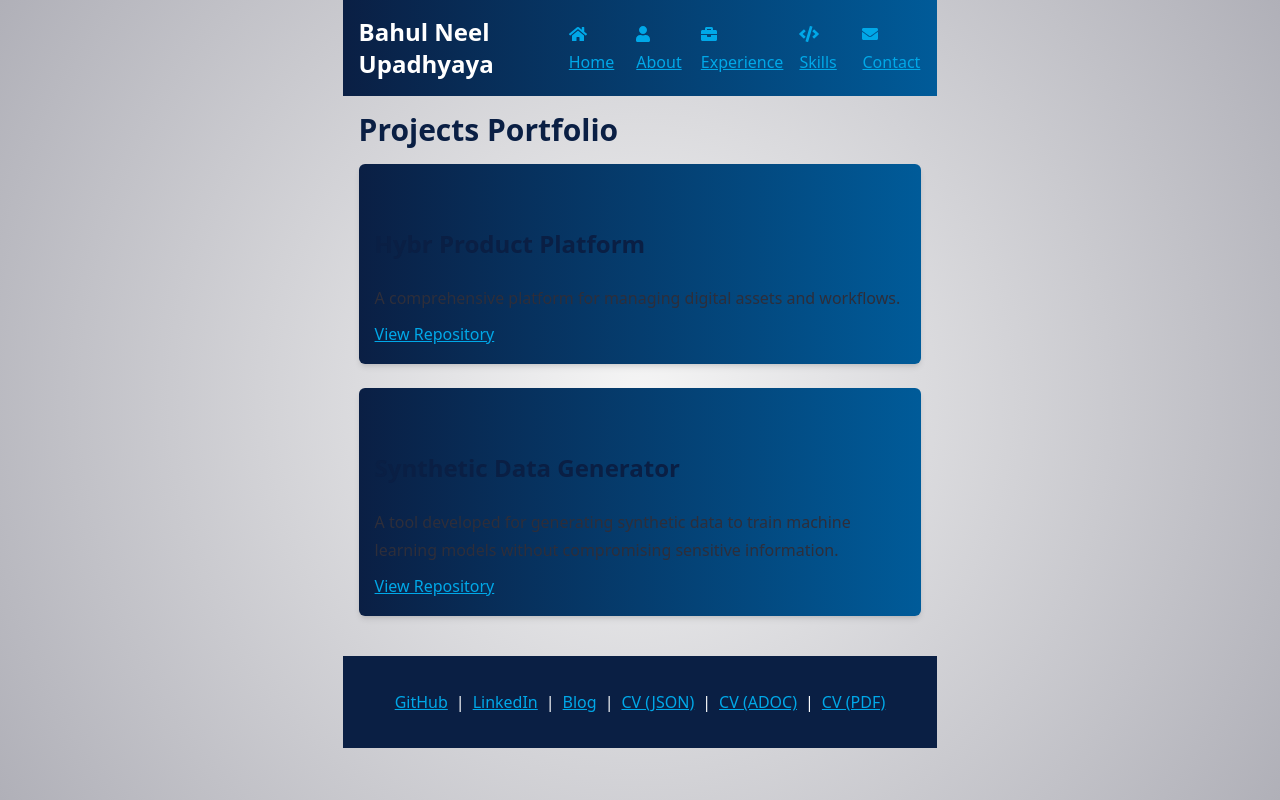
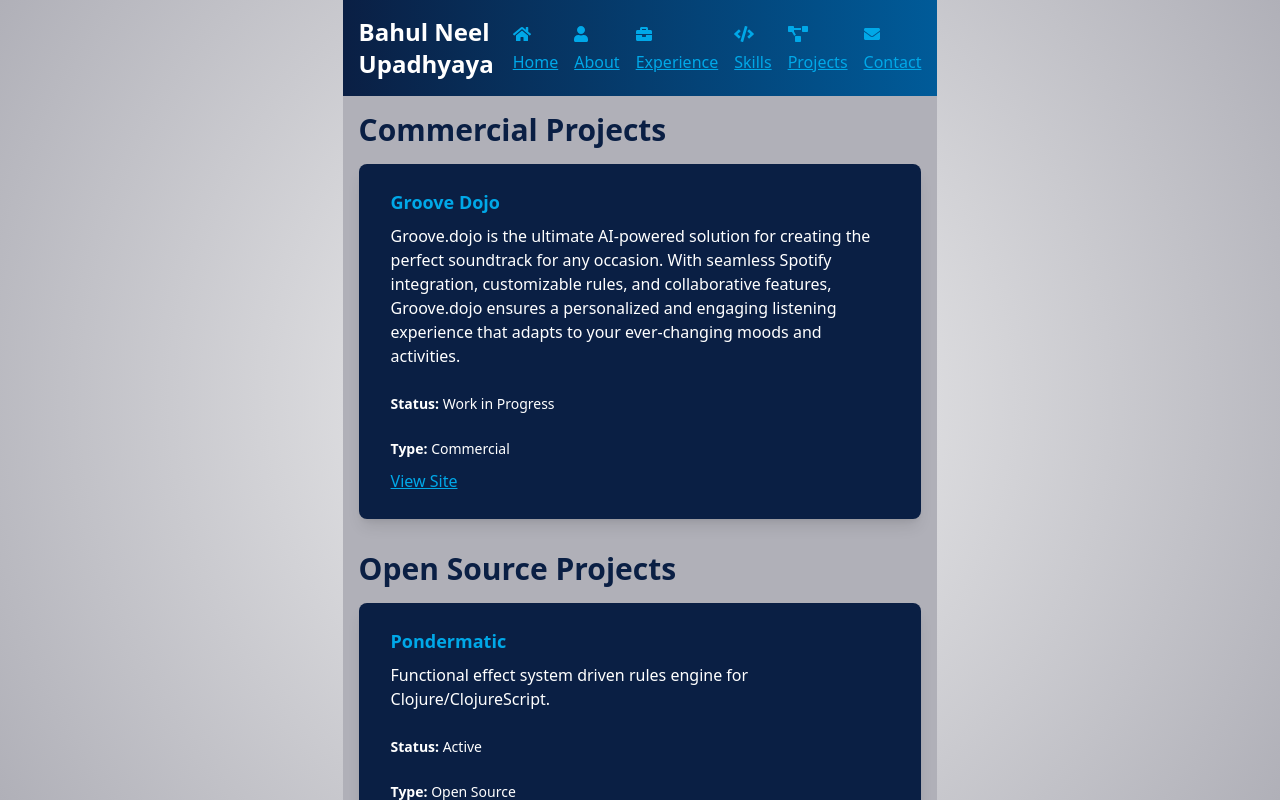
Before and after one commit to bahulneel/bahulneel.github.io, a Next.js app: page /projects in a window 1280 px wide. Shown: the top 800 px of the page. Built offline with nearby package versions, Linux system fonts and the light colour scheme.

Commit message:
Add Projects

```diff
--- a/components/Header.js
+++ b/components/Header.js
@@ -2,7 +2,7 @@
 import Link from 'next/link';
 import { useState } from 'react';
 import { FontAwesomeIcon } from '@fortawesome/react-fontawesome';
-import { faHome, faUser, faBriefcase, faCode, faEnvelope, faBars, faTimes } from '@fortawesome/free-solid-svg-icons';
+import { faHome, faUser, faBriefcase, faCode, faEnvelope, faBars, faTimes, faProjectDiagram } from '@fortawesome/free-solid-svg-icons';
 import cv from '../public/cv.json'; // Import cv.json to access data
 
 function Header() {
@@ -18,11 +18,12 @@ function Header() {
             <FontAwesomeIcon icon={faTimes} />
           </button>
           <div className="flex-col md:flex-row md:flex space-x-0 md:space-x-4">
-            <Link href="/" legacyBehavior><a className="hover:text-accent-white text-accent-lightBlue block md:inline flex items-center" itemProp="url"><FontAwesomeIcon icon={faHome} className="mr-2" />Home</a></Link>
-            <Link href="/about" legacyBehavior><a className="hover:text-accent-white text-accent-lightBlue block md:inline flex items-center" itemProp="url"><FontAwesomeIcon icon={faUser} className="mr-2" />About</a></Link>
-            <Link href="/experience" legacyBehavior><a className="hover:text-accent-white text-accent-lightBlue block md:inline flex items-center" itemProp="url"><FontAwesomeIcon icon={faBriefcase} className="mr-2" />Experience</a></Link>
-            <Link href="/skills" legacyBehavior><a className="hover:text-accent-white text-accent-lightBlue block md:inline flex items-center" itemProp="url"><FontAwesomeIcon icon={faCode} className="mr-2" />Skills</a></Link>
-            <Link href="/contact" legacyBehavior><a className="hover:text-accent-white text-accent-lightBlue block md:inline flex items-center" itemProp="url"><FontAwesomeIcon icon={faEnvelope} className="mr-2" />Contact</a></Link>
+            <Link href="/" legacyBehavior><a className="hover:text-accent-white text-accent-lightBlue md:inline flex items-center" itemProp="url"><FontAwesomeIcon icon={faHome} className="mr-2" />Home</a></Link>
+            <Link href="/about" legacyBehavior><a className="hover:text-accent-white text-accent-lightBlue md:inline flex items-center" itemProp="url"><FontAwesomeIcon icon={faUser} className="mr-2" />About</a></Link>
+            <Link href="/experience" legacyBehavior><a className="hover:text-accent-white text-accent-lightBlue md:inline flex items-center" itemProp="url"><FontAwesomeIcon icon={faBriefcase} className="mr-2" />Experience</a></Link>
+            <Link href="/skills" legacyBehavior><a className="hover:text-accent-white text-accent-lightBlue md:inline flex items-center" itemProp="url"><FontAwesomeIcon icon={faCode} className="mr-2" />Skills</a></Link>
+            <Link href="/projects" legacyBehavior><a className="hover:text-accent-white text-accent-lightBlue md:inline flex items-center" itemProp="url"><FontAwesomeIcon icon={faProjectDiagram} className="mr-2" />Projects</a></Link>
+            <Link href="/contact" legacyBehavior><a className="hover:text-accent-white text-accent-lightBlue md:inline flex items-center" itemProp="url"><FontAwesomeIcon icon={faEnvelope} className="mr-2" />Contact</a></Link>
           </div>
         </div>
         <button className={`text-accent-lightBlue md:hidden ${isMenuOpen ? 'hidden' : 'block'}`} onClick={() => setIsMenuOpen(!isMenuOpen)} aria-label="Open Menu">
--- /dev/null
+++ b/components/ProjectEntry.js
@@ -0,0 +1,15 @@
+import React from 'react';
+
+const ProjectEntry = ({ title, description, repoLink, status, type }) => {
+  return (
+    <div className="bg-primary-darkBlue px-8 py-6 rounded-lg shadow-lg mb-8 text-accent-white flex flex-col" itemscope itemtype="http://schema.org/CreativeWork">
+      <h2 className="text-accent-lightBlue text-lg mb-2 mt-0" itemprop="name">{title}</h2>
+      <p className="text-base mb-2" itemprop="description">{description}</p>
+      <p className="text-sm mb-2"><strong>Status:</strong> <span itemprop="creativeWorkStatus">{status}</span></p>
+      <p className="text-sm mb-2"><strong>Type:</strong> <span itemprop="genre">{type}</span></p>
+      <a href={repoLink} className="hover:underline" itemprop="url">{type === 'Commercial' ? 'View Site' : 'View Repository'}</a>
+    </div>
+  );
+};
+
+export default ProjectEntry;
--- a/pages/index.js
+++ b/pages/index.js
@@ -1,5 +1,4 @@
 // Home Page content
-import Head from 'next/head';
 import Person from '../components/Person';
 import cv from '../public/cv.json';
 
--- a/pages/projects.js
+++ b/pages/projects.js
@@ -1,25 +1,45 @@
 // Projects content
 import Head from 'next/head';
+import ProjectEntry from '../components/ProjectEntry';
+import cv from '../public/cv.json';
 
 function Page() {
+  // Group projects by type and status, with active projects first
+  const groupedProjects = cv.projects.reduce((acc, project) => {
+    const { type, status } = project;
+    if (!acc[type]) acc[type] = { Active: [], WIP: [], Others: [] };
+    acc[type][status === 'Active' ? 'Active' : status === 'Work in Progress' ? 'WIP' : 'Others'].push(project);
+    return acc;
+  }, {});
+
   return (
-    <div className="mx-auto p-4">
+    <div className="mx-auto p-4 bg-secondary-lightGray" itemscope itemType="http://schema.org/Person" itemID={`${cv.basics.name}`}>
       <Head>
         <title>Projects</title>
       </Head>
-      <h1 className="text-3xl font-bold mb-4">Projects Portfolio</h1>
-      <div className="mb-6 bg-gradient-to-r from-gradient-start to-gradient-end p-4 rounded-md shadow-md">
-        <h2 className="text-2xl font-semibold">Hybr Product Platform</h2>
-        <p className="mb-2">A comprehensive platform for managing digital assets and workflows.</p>
-        <a href="https://github.com/bahulneel/hybr-platform" className="hover:underline">View Repository</a>
-      </div>
-      <div className="mb-6 bg-gradient-to-r from-gradient-start to-gradient-end p-4 rounded-md shadow-md">
-        <h2 className="text-2xl font-semibold">Synthetic Data Generator</h2>
-        <p className="mb-2">A tool developed for generating synthetic data to train machine learning models without compromising sensitive information.</p>
-        <a href="https://github.com/bahulneel/synthetic-data-generator" className="hover:underline">View Repository</a>
-      </div>
-      {/* Additional projects can be added here in a similar format */}
+      {['Commercial', 'Open Source'].map((type) => (
+        <div key={type}>
+          <h1 className="text-3xl font-bold mb-4">{type} Projects</h1>
+          {['Active', 'WIP', 'Others'].map((status) => (
+            groupedProjects[type][status].length > 0 && (
+              <div key={status}>
+                {groupedProjects[type][status].map((project, index) => (
+                  <ProjectEntry
+                    key={index}
+                    title={project.title}
+                    description={project.description}
+                    repoLink={project.repoLink}
+                    status={project.status}
+                    type={project.type}
+                  />
+                ))}
+              </div>
+            )
+          ))}
+        </div>
+      ))}
     </div>
   );
 }
+
 export default Page;
--- a/public/cv.json
+++ b/public/cv.json
@@ -140,6 +140,50 @@
         "Implemented Bloom filters in Clojure/ClojureScript for efficient data querying.",
         "Created a functional effect system driven rules engine for Clojure/ClojureScript."
       ]
+    }
+  ],
+  "projects": [
+    {
+      "title": "Pondermatic",
+      "description": "Functional effect system driven rules engine for Clojure/ClojureScript.",
+      "repoLink": "https://github.com/totalperspective/pondermatic",
+      "status": "Active",
+      "type": "Open Source"
+    },
+    {
+      "title": "Oolon",
+      "description": "Bloom implementation for Clojure/ClojureScript leaning on Datomic datalog.",
+      "repoLink": "https://github.com/totalperspective/oolon",
+      "status": "Superseded",
+      "type": "Open Source"
+    },
+    {
+      "title": "JeltzJS",
+      "description": "Unlock Vogonian Precision: Craft Fluent APIs with JeltzJS.",
+      "repoLink": "https://github.com/totalperspective/jeltz-js",
+      "status": "Work in Progress",
+      "type": "Open Source"
+    },
+    {
+      "title": "Nuxt Fluree",
+      "description": "Nuxt module for the Fluree graph database.",
+      "repoLink": "https://github.com/totalperspective/nuxt-fluree",
+      "status": "Active",
+      "type": "Open Source"
+    },
+    {
+      "title": "Bartfast",
+      "description": "Bartfast is a design language builder, emphasizing clarity, modularity, and reusability in digital design.",
+      "repoLink": "https://github.com/totalperspective/bartfast",
+      "status": "Work in Progress",
+      "type": "Open Source"
+    },
+    {
+      "title": "Groove Dojo",
+      "description": "Groove.dojo is the ultimate AI-powered solution for creating the perfect soundtrack for any occasion. With seamless Spotify integration, customizable rules, and collaborative features, Groove.dojo ensures a personalized and engaging listening experience that adapts to your ever-changing moods and activities.",
+      "repoLink": "https://www.groovedojo.app",
+      "status": "Work in Progress",
+      "type": "Commercial"
     }
   ],
   "education": [
--- a/tailwind.config.js
+++ b/tailwind.config.js
@@ -31,7 +31,7 @@ module.exports = {
             '--tw-prose-links': theme('colors.accent.lightBlue'),
             '--tw-prose-links-hover': theme('colors.accent.lightBlue', 'hover'),
             '--tw-prose-links-active': theme('colors.accent.lightBlue', 'active'),
-            '--tw-prose-bold': theme('colors.primary.darkBlue'),
+            '--tw-prose-bold': theme('colors.accent.white'), // Changed to white for better contrast
             '--tw-prose-counters': theme('colors.secondary.gray'),
             '--tw-prose-bullets': theme('colors.primary.teal'),
             '--tw-prose-hr': theme('colors.gradient.start'),
```
